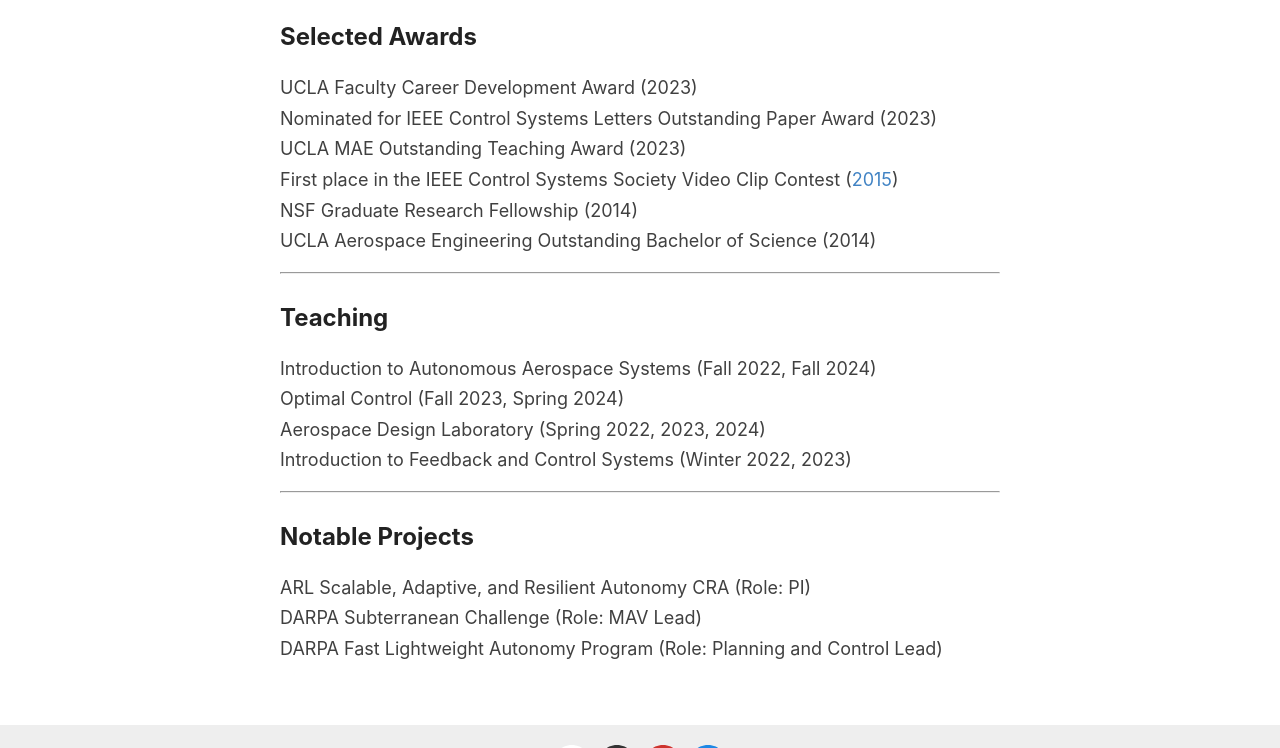
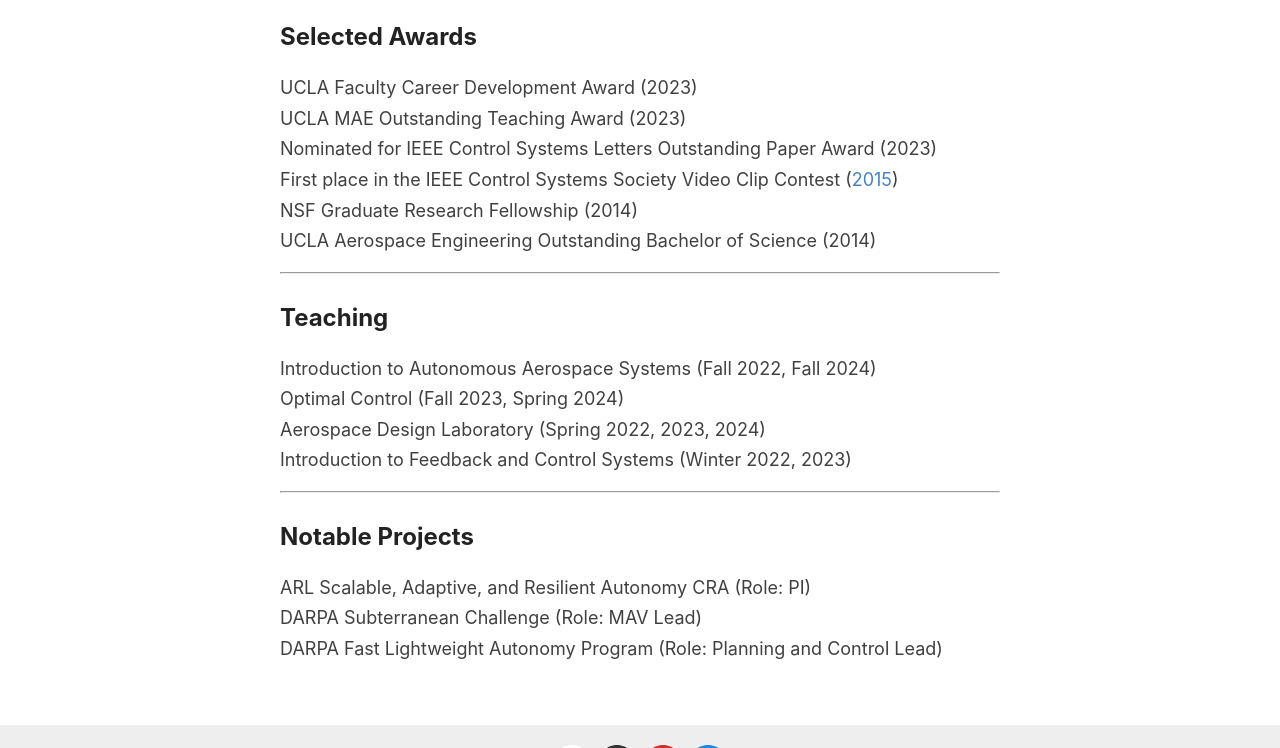
Before and after one commit to btlopez/btlopez.github.io, a Jekyll site: the page built from index.md, in a window 1280 px wide and 900 px high, scrolled down 995 px, cut to the strip 152-900 px from the top of the window. Built offline with Jekyll 4.4.1, drawn with Linux system fonts in a browser that asks for light colours; the list of posts is cut into pages by our own code.

```diff
--- a/index.md
+++ b/index.md
@@ -17,8 +17,8 @@ I can be reached at btlopez at ucla dot edu.
 ---
 ## Selected Awards
 UCLA Faculty Career Development Award (2023) \
+UCLA MAE Outstanding Teaching Award (2023) \
 Nominated for IEEE Control Systems Letters Outstanding Paper Award (2023) \
-UCLA MAE Outstanding Teaching Award (2023) \
 First place in the IEEE Control Systems Society Video Clip Contest ([2015](https://www.youtube.com/watch?v=4Y7zG48uHRo)) \
 NSF Graduate Research Fellowship (2014) \
 UCLA Aerospace Engineering Outstanding Bachelor of Science (2014)
```
